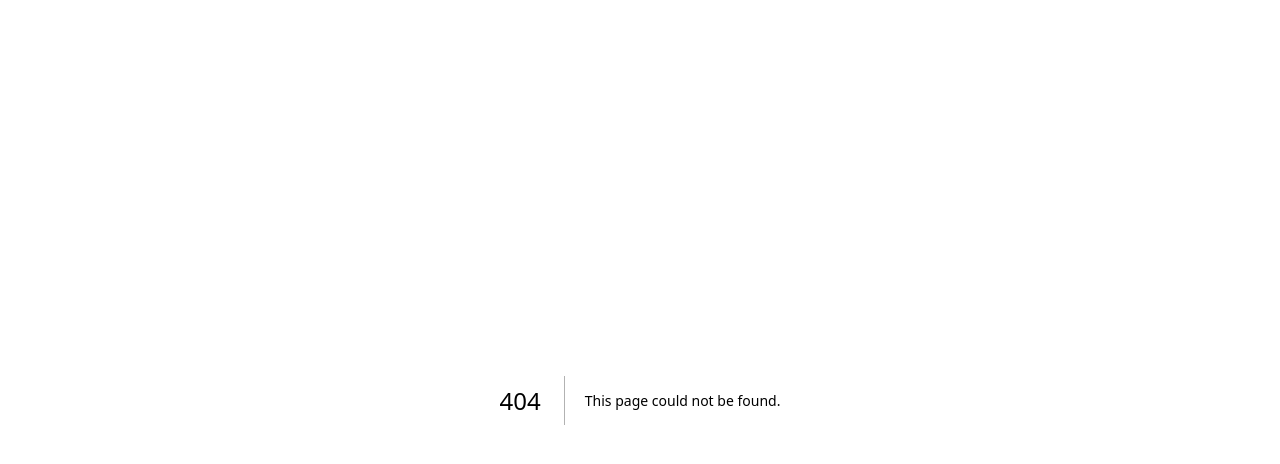
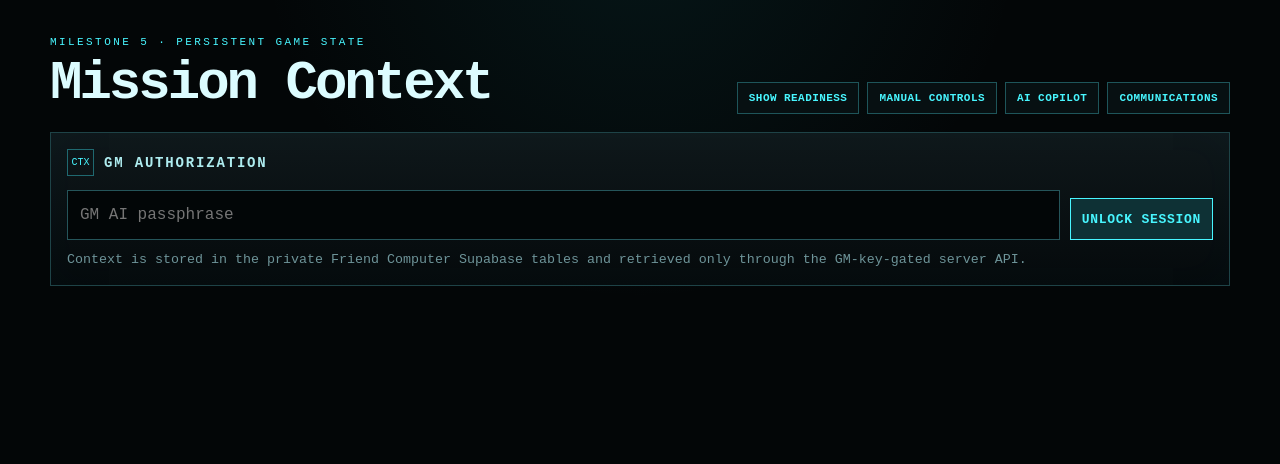
Before and after one commit to hansferdinand/FriendComputerEye-v2, a Next.js app: page /session/1 in a window 1280 px wide. Before the commit this address had no page. Shown: the top 464 px of the page. Built offline with nearby package versions, Linux system fonts and the light colour scheme.

Commit message:
feat: add mission context route

```diff
--- /dev/null
+++ b/app/session/[room]/page.tsx
@@ -0,0 +1,6 @@
+import { SessionContextPanel } from "@/components/SessionContextPanel";
+
+export default async function SessionContextPage({ params }: { params: Promise<{ room: string }> }) {
+  const { room } = await params;
+  return <SessionContextPanel room={room} />;
+}
```
